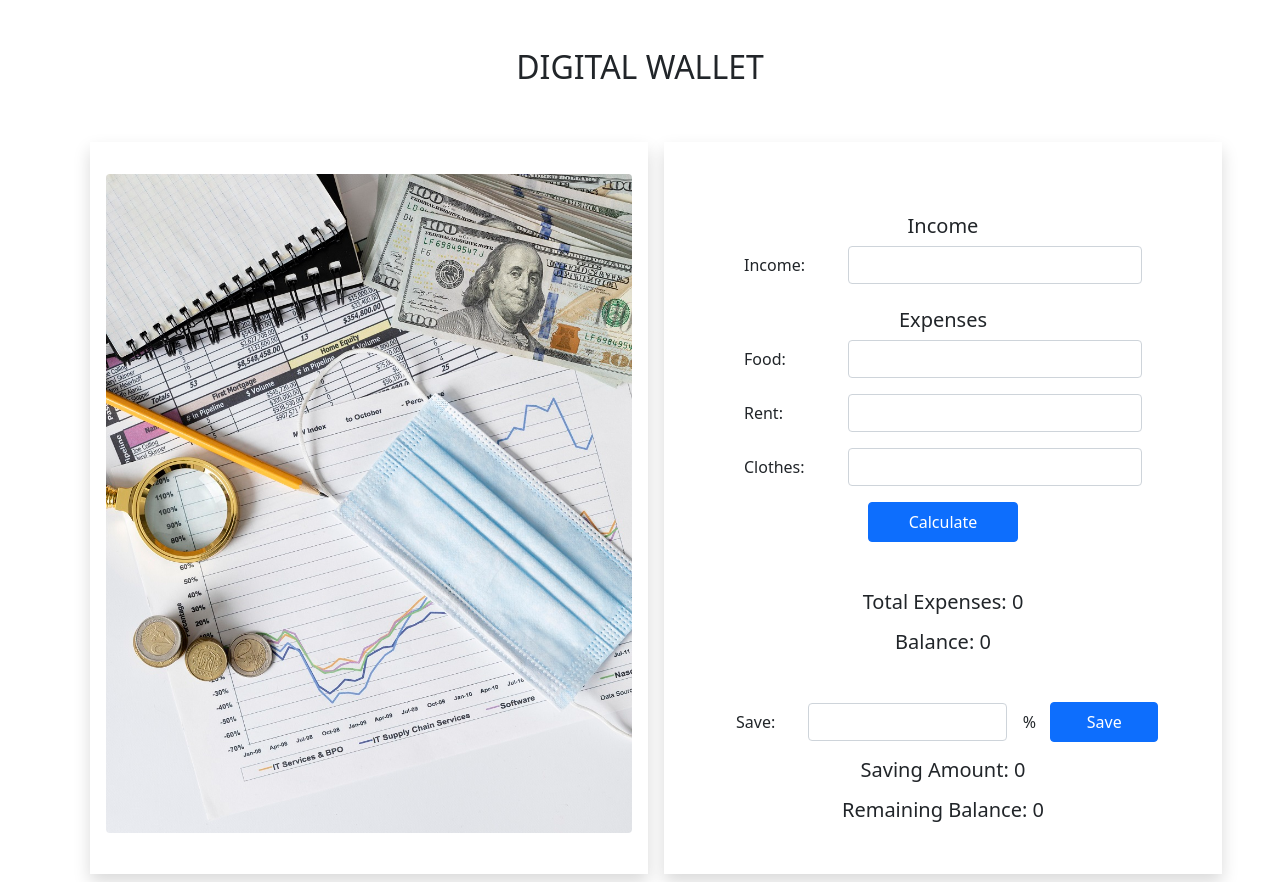
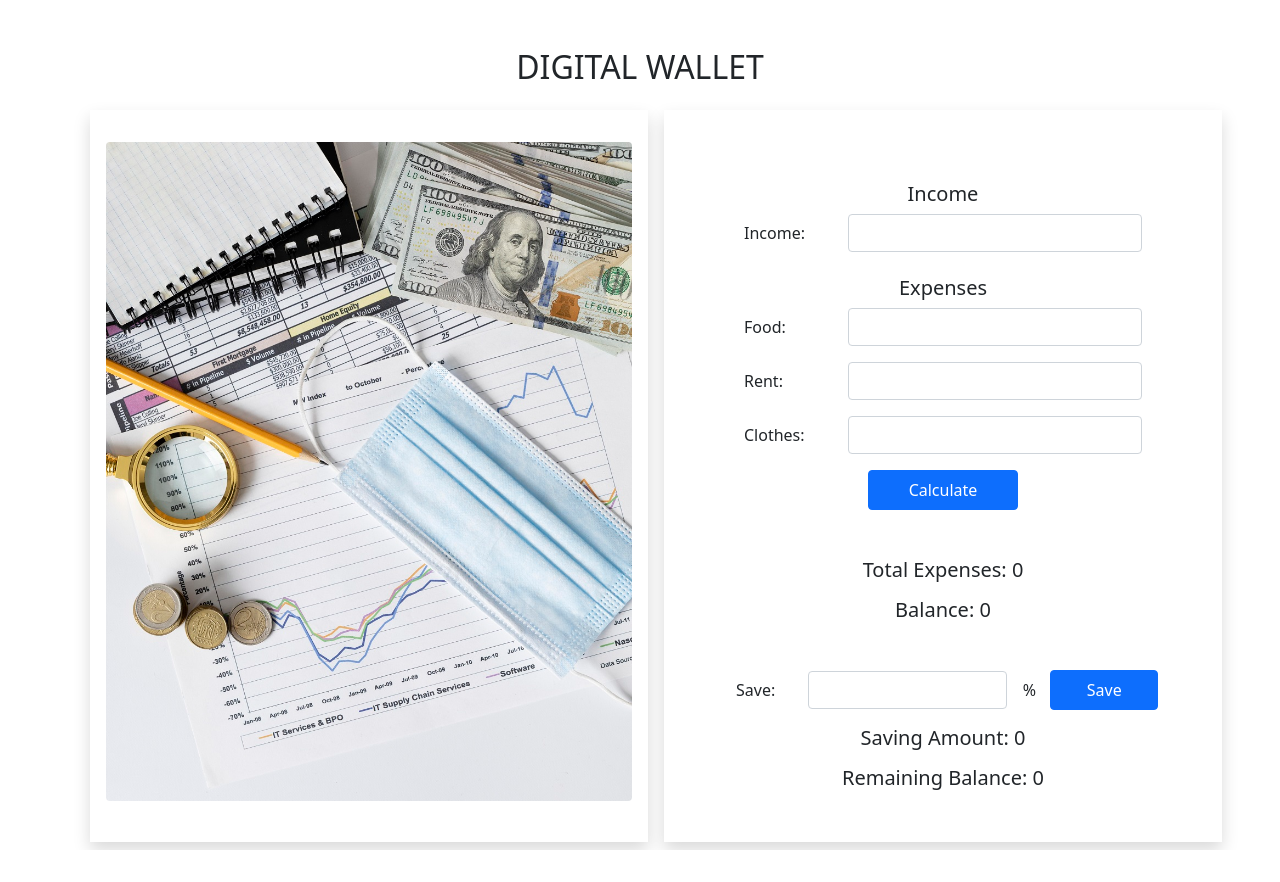
Before and after one commit to git-mhasan/money-master-js-dom, a plain HTML site: page index.html in a window 1280 px wide. After the commit the page ends 850 px from the top, so only its background shows below. Drawn offline with nearby package versions, Linux system fonts and the light colour scheme.

Commit message:
assignment finalized, Alhamdulillah.

```diff
--- a/css/style.css
+++ b/css/style.css
@@ -11,6 +11,7 @@
 body{
     font-family: 'Poppins', sans-serif;
     max-width: 800px;
+    font-weight: 600px;
 }
 /* button styles */
 button{
--- a/index.html
+++ b/index.html
@@ -6,7 +6,6 @@
     <meta http-equiv="X-UA-Compatible" content="IE=edge">
     <meta name="viewport" content="width=device-width, initial-scale=1.0">
 
-    <!-- <script src="https://cdn.tailwindcss.com"></script> -->
     <!-- Linking external CSS file -->
     <link rel="stylesheet" href="./css/style.css">
 
@@ -18,11 +17,10 @@
 </head>
 
 <body class="container mx-auto">
-    <header class="m-5">
+    <header class="mt-5 mb-3">
         <h2 class="text-center">DIGITAL WALLET</h2>
     </header>
     <main class="d-md-flex flex-lg-row">
-        <!-- d-lg-flex flex-col flex-md-col flex-lg-row -->
         <!-- left image section -->
         <section class="col-12 col-md-6 align-items-center justify-content-center shadow m-2 p-3">
             <img class="img-fluid rounded my-3" src="./images/digital-money.jpg" alt="">
```
